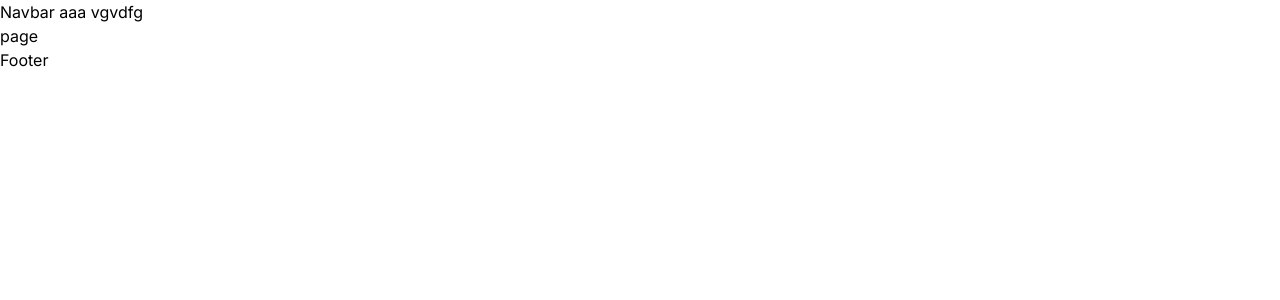
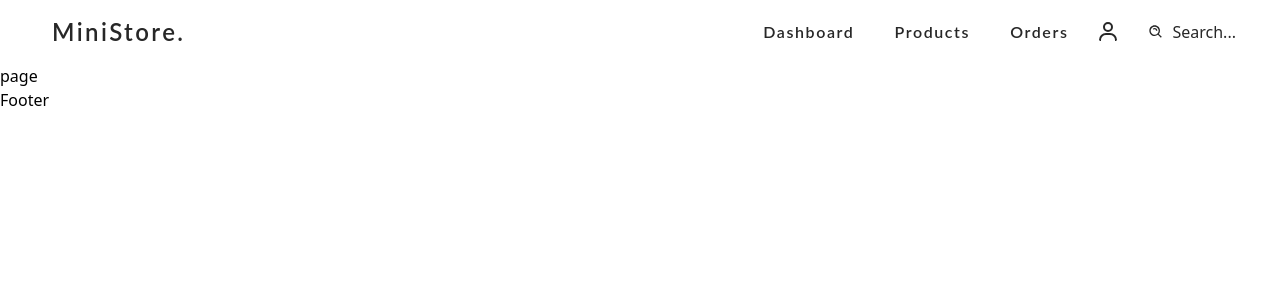
Before and after one commit to 202306-NEA-DZ-FEW/student-store-team-2, a Next.js app: page /products in a window 1280 px wide. Shown: the top 300 px of the page. Built offline with nearby package versions, Linux system fonts and the light colour scheme.

Commit message:
feat(navbar): create a navbar
in this changes we created a navbar using headless ui transition and disclosure, and we made sure
it functionality in the mobile view

Resolve 19

```diff
--- a/package.json
+++ b/package.json
@@ -19,6 +19,7 @@
         "prepare": "husky install"
     },
     "dependencies": {
+        "@headlessui/react": "^1.7.17",
         "autoprefixer": "^10.4.16",
         "clsx": "^1.2.1",
         "date-fns": "^2.29.1",
@@ -30,6 +31,7 @@
         "postcss": "^8.4.31",
         "react": "^18.2.0",
         "react-dom": "^18.2.0",
+        "react-icons": "^4.11.0",
         "react-router-dom": "^6.3.0",
         "react-test-renderer": "^18.2.0",
         "tailwindcss": "^3.3.3"
--- a/src/app/globals.css
+++ b/src/app/globals.css
@@ -9,6 +9,7 @@
     --color-accent2: 237 241 243;
     --color-border: 216 209 202;
     --color-title: 85 88 91;
+    --color-navbar: 39 39 39;
 }
 
 @media (prefers-color-scheme: dark) {
--- a/src/app/layout.js
+++ b/src/app/layout.js
@@ -1,11 +1,7 @@
-import { Inter } from "next/font/google";
-
 import "./globals.css";
 
 import Footer from "@/components/footer/Footer";
 import Navbar from "@/components/navbar/Navbar";
-
-const inter = Inter({ subsets: ["latin"] });
 
 export const metadata = {
     title: "Create Next App",
@@ -15,7 +11,7 @@ export const metadata = {
 export default function RootLayout({ children }) {
     return (
         <html lang='en'>
-            <body className={inter.className}>
+            <body className='relative'>
                 <Navbar />
                 {children}
                 <Footer />
--- a/src/app/page.js
+++ b/src/app/page.js
@@ -1,7 +1,15 @@
+import { doc, setDoc } from "firebase/firestore";
+
+import { db } from "@/lib/firebase";
+
 export default function Home() {
+    setDoc(doc(db, "categories", "LA"), {
+        name: "Los Angeles",
+        state: "CA",
+        country: "USA",
+    });
+
     return (
-        <main className='flex min-h-screen flex-col items-center justify-between p-24'>
-            Hi
-        </main>
+        <main className='flex min-h-screen flex-col items-center justify-between p-24'></main>
     );
 }
--- /dev/null
+++ b/src/components/mobileSidebar/MobileSidebar.jsx
@@ -0,0 +1,67 @@
+import { Disclosure, Transition } from "@headlessui/react";
+import Link from "next/link";
+import React from "react";
+import { BiCollapseAlt, BiUser } from "react-icons/bi";
+
+import Searchbar from "../search/Searchbar";
+
+export default function MobileSidebar({ navigation }) {
+    return (
+        <Transition
+            className='sm:hidden fixed z-50 bg-accent2 w-screen h-screen top-0'
+            enter='transition duration-300 ease-in'
+            enterFrom='transform scale-105 translate-x-full opacity-0'
+            enterTo='transform scale-100 translate-x-0 opacity-100'
+            leave='transition duration-95 ease-in'
+            leaveFrom='transform scale-100 opacity-100'
+            leaveTo='transform scale-90 opacity-0'
+        >
+            <Disclosure.Panel>
+                <div className='relative flex h-16 items-center justify-between text-titleContent'>
+                    <Link href='/'>
+                        <div className='flex flex-shrink-0 items-center'>
+                            <h1 className='tracking-widest font-lato font-semibold text-2xl px-5'>
+                                MiniStore.
+                            </h1>
+                        </div>
+                    </Link>
+                    <div className='absolute inset-y-0 right-0 flex items-center sm:hidden '>
+                        <Disclosure.Button className='absolute right-0 items-center justify-center rounded-md p-2 hover:bg-accent hover:text-white focus:outline-none focus:ring-2 focus:ring-inset focus:ring-white'>
+                            <BiCollapseAlt
+                                className='block h-8 w-8'
+                                aria-hidden='true'
+                            />
+                        </Disclosure.Button>
+                    </div>
+                </div>
+
+                <div className='space-y-1 px-2 pt-2 pb-3 flex flex-col justify-start'>
+                    {navigation.map((item) => (
+                        <Link
+                            key={item.name}
+                            className=' hover:bg-accent hover:text-white  rounded-md px-3 py-2 text-base font-medium tracking-widest'
+                            href={item.href}
+                        >
+                            <Disclosure.Button className='w-full flex justify-start '>
+                                {item.name}
+                            </Disclosure.Button>
+                        </Link>
+                    ))}
+                    <Link
+                        href='/profile'
+                        className={`  hover:bg-accent hover:text-white rounded-md px-3 py-2 text-base font-medium `}
+                    >
+                        <Disclosure.Button className='w-full flex justify-start items-center '>
+                            <BiUser
+                                className='block h-4 w-4 mr-2'
+                                aria-hidden='true'
+                            />
+                            <h2>Profile</h2>
+                        </Disclosure.Button>
+                    </Link>
+                    <Searchbar />
+                </div>
+            </Disclosure.Panel>
+        </Transition>
+    );
+}
--- a/src/components/navbar/Navbar.jsx
+++ b/src/components/navbar/Navbar.jsx
@@ -1,5 +1,87 @@
-const Navbar = () => {
-    return <div className='tracking-title'>Navbar aaa vgvdfg </div>;
-};
+"use client";
+import { Disclosure } from "@headlessui/react";
+import Link from "next/link";
+import { BiMenu, BiMenuAltRight, BiUser } from "react-icons/bi";
 
-export default Navbar;
+import MobileSidebar from "../mobileSidebar/MobileSidebar";
+import Portal from "../portal/Portal";
+import Searchbar from "../search/Searchbar";
+
+export default function Navbar() {
+    const navigation = [
+        { name: "Dashboard", href: "/" },
+        {
+            name: "Products",
+            href: "/products",
+        },
+        {
+            name: "Orders",
+            href: "/order",
+        },
+    ];
+    return (
+        <Disclosure as='nav' className='bg-none text-navbar w-full'>
+            {({ open }) => (
+                <>
+                    <div className='mx-auto px-2 sm:px-6 lg:px-8 '>
+                        <div className='relative flex h-16 items-center justify-between'>
+                            <div className='absolute inset-y-0 right-0 flex items-center sm:hidden '>
+                                {/* Mobile menu button */}
+                                <Disclosure.Button className='text-titleContent inline-flex items-center justify-center rounded-md p-2  hover:bg-accent2 hover:text-white focus:outline-none focus:ring-2 focus:ring-inset focus:ring-white transition-all duration-300 ease-in-out'>
+                                    {open ? (
+                                        <BiMenu
+                                            className='block h-8 w-8 '
+                                            aria-hidden='true'
+                                        />
+                                    ) : (
+                                        <BiMenuAltRight
+                                            className='block h-8 w-8'
+                                            aria-hidden='true'
+                                        />
+                                    )}
+                                </Disclosure.Button>
+                            </div>
+                            <div className='flex flex-1 items-center justify-between'>
+                                <Link href='/'>
+                                    <div className='flex flex-shrink-0 items-center'>
+                                        <h1 className=' tracking-widest font-lato font-semibold text-2xl px-5'>
+                                            MiniStore.
+                                        </h1>
+                                    </div>
+                                </Link>
+
+                                <div className='hidden sm:block '>
+                                    <div className='  flex space-x-4 items-center'>
+                                        {navigation.map((item) => (
+                                            <Link
+                                                key={item.name}
+                                                href={item.href}
+                                            >
+                                                <div
+                                                    className={` hover:bg-accent hover:text-white  block rounded-md px-3 py-2 text-base font-semibold font-lato antialiased tracking-widest`}
+                                                >
+                                                    {item.name}
+                                                </div>
+                                            </Link>
+                                        ))}
+                                        <Link href='/profile'>
+                                            <BiUser
+                                                className='block h-6 w-6 antialiased  hover:text-accent rounded-xl font-semibold '
+                                                aria-hidden='true'
+                                            />
+                                        </Link>
+                                        <Searchbar />
+                                    </div>
+                                </div>
+                            </div>
+                        </div>
+                    </div>
+
+                    <Portal>
+                        <MobileSidebar navigation={navigation} />
+                    </Portal>
+                </>
+            )}
+        </Disclosure>
+    );
+}
--- /dev/null
+++ b/src/components/portal/Portal.jsx
@@ -0,0 +1,15 @@
+import { createPortal } from "react-dom";
+
+const Portal = ({ children }) => {
+    const mount = document.body;
+    const el = document.createElement("div");
+
+    // useEffect(() => {
+    //     mount.appendChild(el);
+    //     return () => mount.removeChild(el);
+    // }, [el, mount]);
+
+    return createPortal(children, mount);
+};
+
+export default Portal;
--- /dev/null
+++ b/src/components/search/Searchbar.jsx
@@ -0,0 +1,22 @@
+import Link from "next/link";
+import React from "react";
+import { BiSearchAlt } from "react-icons/bi";
+
+const Searchbar = () => {
+    return (
+        <div>
+            <Link
+                href='/'
+                className={`flex items-center text-titleContent hover:bg-gray-700 hover:text-white dark:text-white  rounded-md px-3 py-2 text-base font-medium `}
+            >
+                <BiSearchAlt
+                    className='block h-4 w-4 mr-2'
+                    aria-hidden='true'
+                />
+                <h2>Search...</h2>
+            </Link>
+        </div>
+    );
+};
+
+export default Searchbar;
--- a/tailwind.config.js
+++ b/tailwind.config.js
@@ -1,4 +1,5 @@
 /** @type {import('tailwindcss').Config} */
+
 module.exports = {
     content: [
         "./src/app/**/*.{js,ts,jsx,tsx,mdx}",
@@ -17,6 +18,7 @@ module.exports = {
                 accent2: "rgb(var(--color-accent2) / <alpha-value>)",
                 border: "rgb(var( --color-border) / <alpha-value>)",
                 titleContent: "rgb(var( --color-titleContent) / <alpha-value>)",
+                navbar: "rgb(var( --color-navbar) / <alpha-value>)",
             },
             fontFamily: {
                 jost: ["Jost", "sans-serif"],
```
Also changed, not shown: 2 other files (tests, documents, lock files or other folders).
